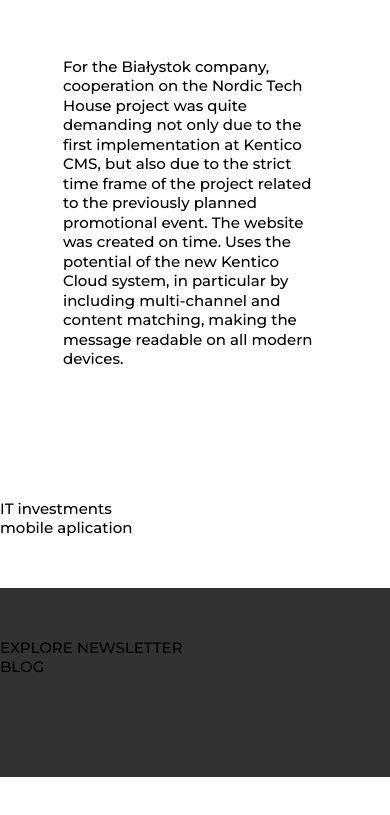
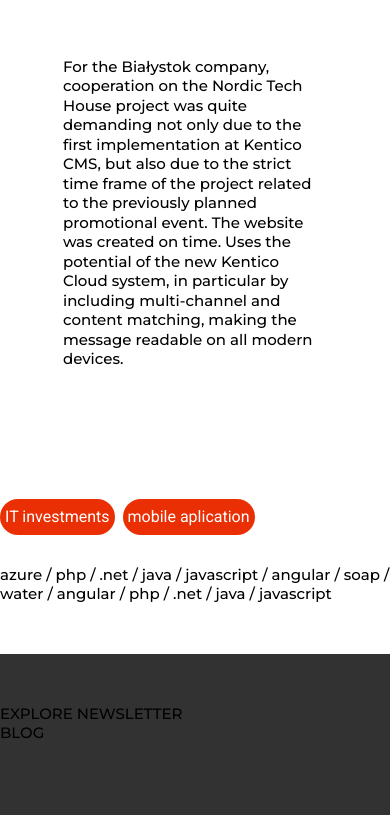
Before and after one commit to GrzegorzSzeszko/softwarehut, a plain HTML site: page index.html in a window 390 px wide. Shown: the part 7508-8323 px from the top of the page. Before the commit the page ends 8285 px from the top, so only its background shows below. Drawn offline with nearby package versions, Linux system fonts and the light colour scheme.

Commit message:
Created inv-mobile section

```diff
--- a/index.html
+++ b/index.html
@@ -234,8 +234,8 @@
           <p class="section_inv_mobile__inv">IT investments</p>
           <p class="section_inv_mobile__mobile">mobile aplication</p>
         </div>
+          <p class="section_inv_mobile__lang">azure / php / .net / java / javascript / angular / soap / water / angular / php / .net / java / javascript </p>
         <div>
-
         </div>
       </div>
 
--- a/style.scss
+++ b/style.scss
@@ -598,6 +598,34 @@ body {
   margin-bottom: 100px;
 }
 
+// mobile
+
+.section_inv_mobile {
+  display: flex;
+  // grid-template-columns: repeat(12, 1fr);
+  grid-column-gap: 8px;
+  height: auto;
+  color: $white;
+  font-family: $roboto;
+  font-size: 16px;
+  line-height: 26px;
+  flex-wrap: wrap;
+  margin-bottom: 30px;
+
+  &__inv {
+    background-color: $red;
+    padding: 5px;
+    border-radius: 50px;
+  }
+
+  &__mobile {
+    background-color: $red;
+    padding: 5px;
+    border-radius: 50px;
+  }
+}
+
+
 // footer
 
 .footer {
```
Also changed, not shown: style.css, 1 other file.
